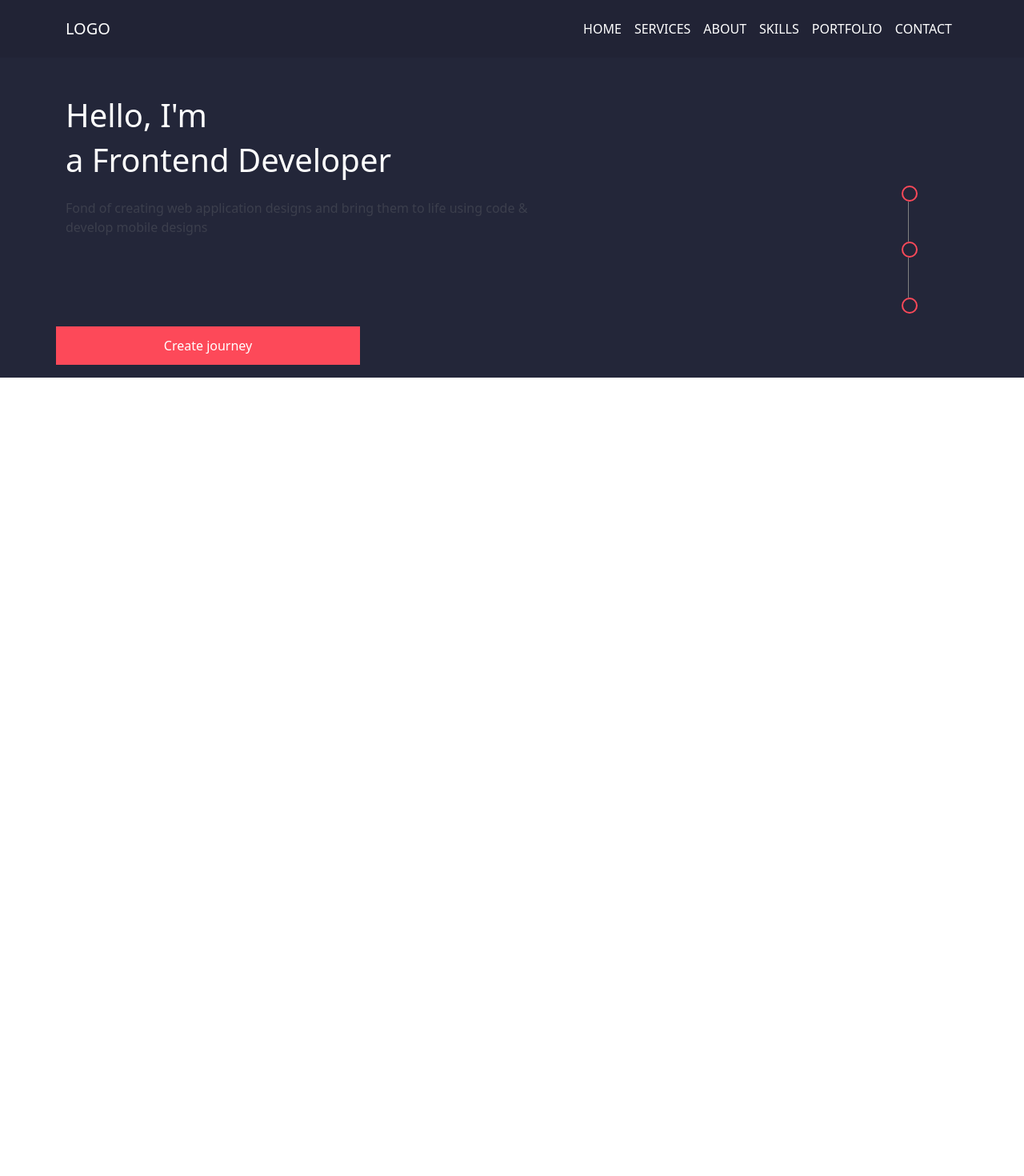
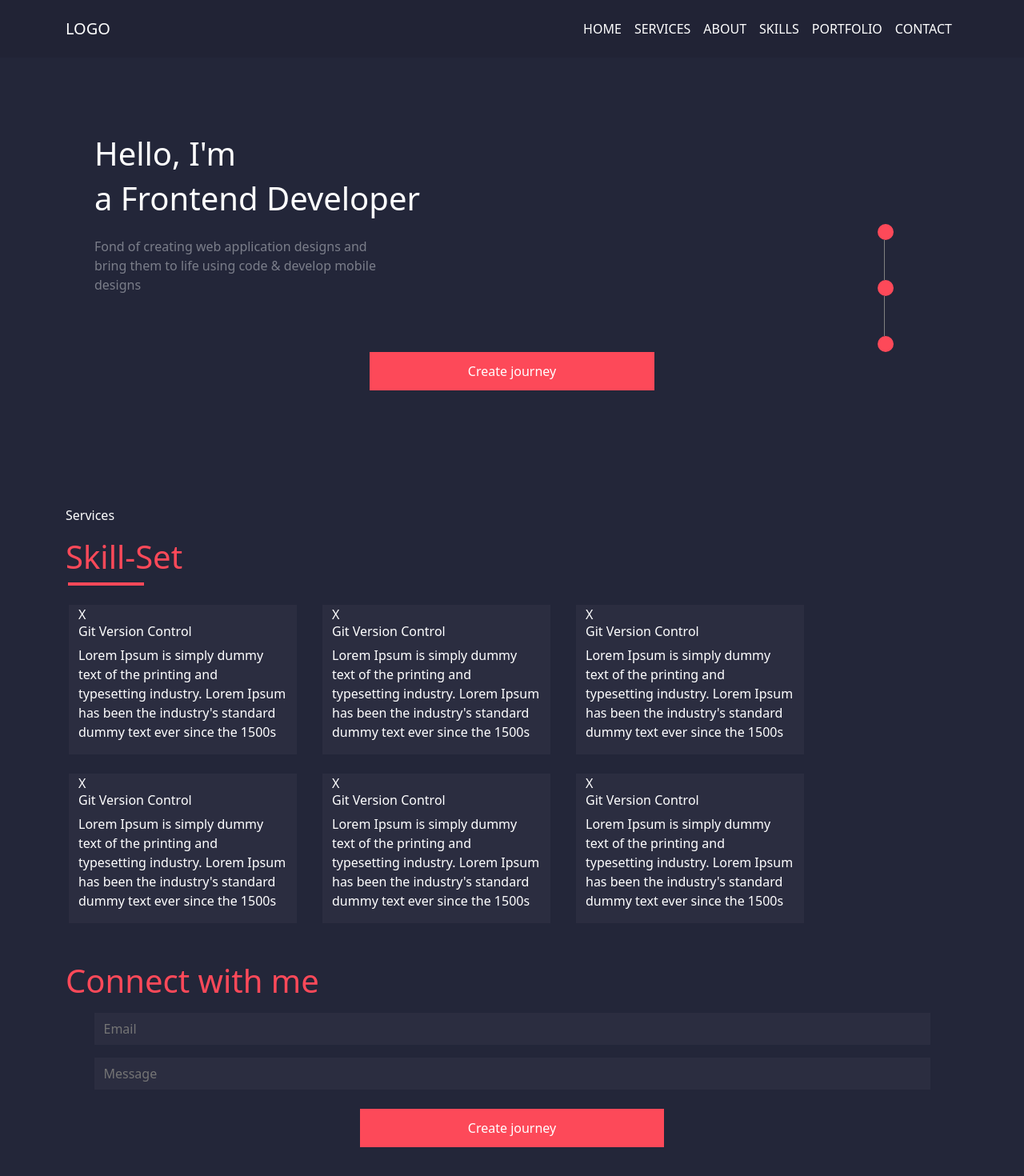
Before and after one commit to JulianKleist/portfolio, a React (Create React App) app: page / in a window 1280 px wide. Shown: the top 1470 px of the page at 80% size. Before the commit the page ends 800 px from the top, so only its background shows below. Built offline with nearby package versions, Linux system fonts and the light colour scheme.

Commit message:
mobile version

```diff
--- a/src/App.css
+++ b/src/App.css
@@ -2,8 +2,9 @@
     --dark-blue: #212335;
     --blue: #232639;
     --orange: #FD4959;
-    --gray: #3C3F4D;
+    --gray: #7b7e8a;
     --light-blue: #3C3F4D;
+    --card: #2B2D40;
 }
 
 .App {
@@ -17,3 +18,20 @@
 .text {
     color: var(--gray);
 }
+
+.title {
+    color: var(--orange);
+}
+
+.horizontal_line {
+    height: 4px;
+    width: 100px;
+    margin-left: 15px;
+    background-color: var(--orange);
+}
+
+input {
+    background-color: var(--card);
+    color: var(--gray);
+    border: 0;
+}
--- a/src/App.js
+++ b/src/App.js
@@ -4,25 +4,55 @@ import NavBar from './components/NavBar'
 import 'bootstrap/dist/css/bootstrap.min.css';
 import Custom_button from './components/custom_button';
 import Slide from './components/Slide';
+import Card from './components/card';
 
 function App() {
+
   return (
     <div className="App">
       <NavBar />
-      <div className='container pt-5'>
+      <div className='container pt-5 px-5 mt-5'>
         <div className='row text-white'>
           <h1>Hello, I'm</h1>
           <h1>a Frontend Developer</h1>
-          <div className='container col-11'>
+          <div className='container col-12 col-md-11'>
             <div className='row'>
-              <p className='text col-7 my-3'>Fond of creating web application designs and bring them to life using code & develop mobile designs</p>
-
+              <p className='text col-11 col-md-5 my-3'>Fond of creating web application designs and bring them to life using code & develop mobile designs</p>
             </div>
           </div>
-          <Slide />
+          <Slide number={'one'} />
           <Custom_button />
         </div>
       </div>
+      <div className='container mt-5'>
+        <div className='row text-white'>
+          <p className='col-12'>Services</p>
+          <h1 className='title'>Skill-Set</h1>
+          <div className='horizontal_line col-1 pe-5'></div>
+        </div>
+      </div>
+      <div className='container pb-5'>
+        <div className='row'>
+          <Card />
+          <Card />
+          <Card />
+          <Card />
+          <Card />
+          <Card />
+        </div>
+      </div>
+
+
+      <div className='container'>
+        <div className='row justify-content-center'>
+          <h1 className='title'>Connect with me</h1>
+          <input className='my-2 col-11 py-2' placeholder='Email'/>
+          <input className='my-2 col-11 py-2 mb-4' placeholder='Message'/>
+          <Custom_button />
+        </div>
+      </div>
+
+
     </div>
   );
 }
--- a/src/components/NavBar.jsx
+++ b/src/components/NavBar.jsx
@@ -32,7 +32,7 @@ function NavBar() {
         }
     ];
     return (
-        <Navbar className="main_container py-3">
+        <Navbar data-bs-theme="dark" className="main_container py-3" expand="lg">
             <Container className="main_container">
                 <Navbar.Brand className='text-white' href="#home">LOGO</Navbar.Brand>
                 <Navbar.Toggle />
--- a/src/components/Slide.css
+++ b/src/components/Slide.css
@@ -3,7 +3,6 @@
     width: 20px;
     border: 2px solid var(--orange);
     border-radius: 50%;
-    /* background-color: var(--orange); */
 }
 
 .line {
@@ -11,3 +10,31 @@
     width: 0.2px;
     border-left: 0.2px solid gray;
 }
+
+.one {
+    height: 20px;
+    width: 20px;
+    border: 2px solid var(--orange);
+    background-color: var(--orange);
+    border-radius: 50%;
+}
+.two {
+    height: 20px;
+    width: 20px;
+    background-color: var(--orange);
+    border: 2px solid var(--orange);
+    border-radius: 50%;
+}
+.three {
+    height: 20px;
+    width: 20px;
+    background-color: var(--orange);
+    border: 2px solid var(--orange);
+    border-radius: 50%;
+}
+
+@media (max-width: 768px){
+    .main_slide {
+        display: none;
+    }
+}
--- a/src/components/Slide.jsx
+++ b/src/components/Slide.jsx
@@ -1,15 +1,16 @@
 import React from 'react';
 import './Slide.css';
 
-function Slide () {
+function Slide ({number}) {
+
     return (
-        <div className='container col-1'>
+        <div className='container main_slide col-1'>
             <div className='col'>
-                <div className='circle'></div>
+                <div className={number ? 'one' : 'circle'}></div>
                 <div className='line ms-2'></div>
-                <div className='circle'></div>
+                <div className={number ? 'two' : 'circle'}></div>
                 <div className='line ms-2'></div>
-                <div className='circle'></div>
+                <div className={number ? 'three' : 'circle'}></div>
             </div>
         </div>
     );
--- /dev/null
+++ b/src/components/card.css
@@ -0,0 +1,3 @@
+.card_container {
+    background-color: var(--card);
+}
--- /dev/null
+++ b/src/components/card.jsx
@@ -0,0 +1,14 @@
+import React from 'react'
+import './card.css';
+
+export default function Card() {
+  return (
+    <div className='container col-5 col-md-3 card_container mt-4 mx-3'>
+        <div className='row text-white'>
+            <span>X</span>
+            <h6>Git Version Control</h6>
+            <p>Lorem Ipsum is simply dummy text of the printing and typesetting industry. Lorem Ipsum has been the industry's standard dummy text ever since the 1500s</p>
+        </div>
+    </div>
+  )
+}
--- a/src/components/custom_button.jsx
+++ b/src/components/custom_button.jsx
@@ -3,9 +3,9 @@ import './custom_button.css';
 
 function Custom_button() {
     return (
-        <div className='container my-3'>
-            <div className='row'>
-                <button className='col-4 cstm_button'>Create journey</button>
+        <div className='container mb-5'>
+            <div className='row mb-5 d-flex justify-content-center'>
+                <button className='col-11 col-md-4 cstm_button'>Create journey</button>
             </div>
         </div>
     );
```
